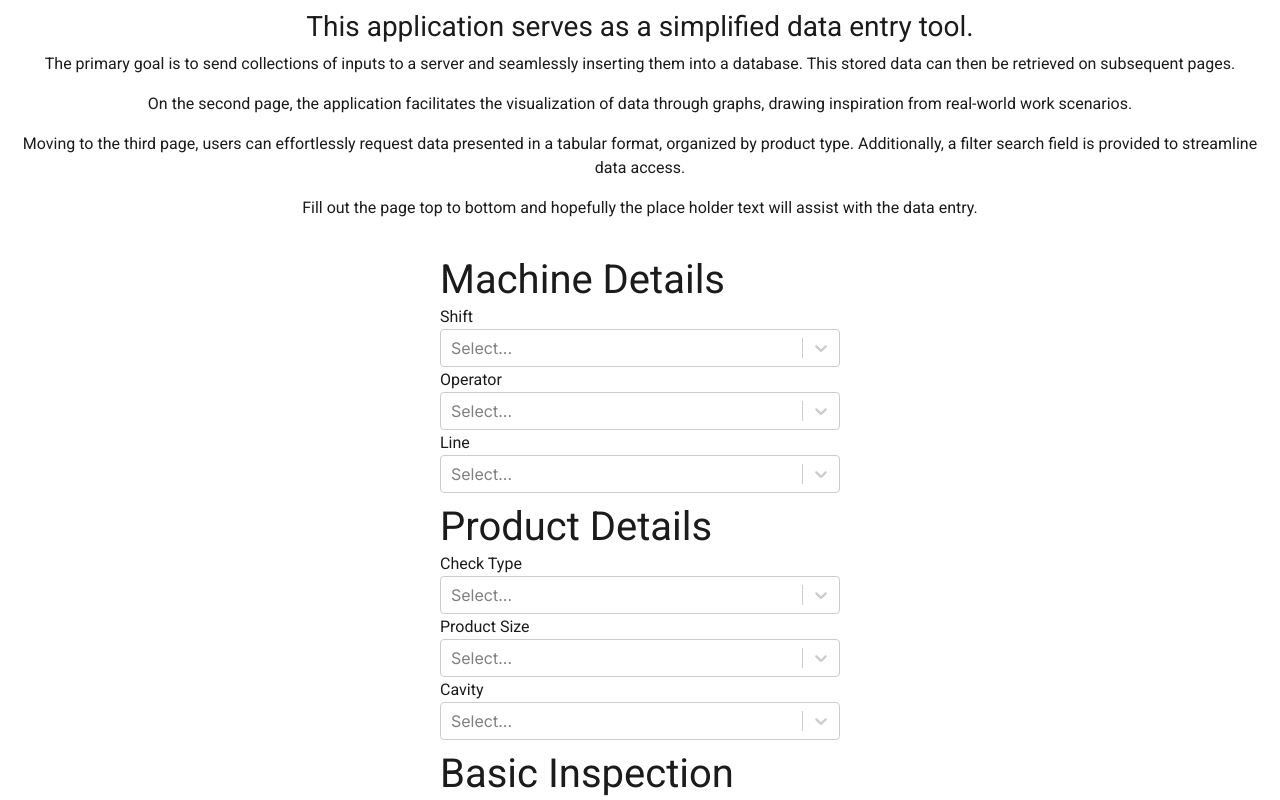
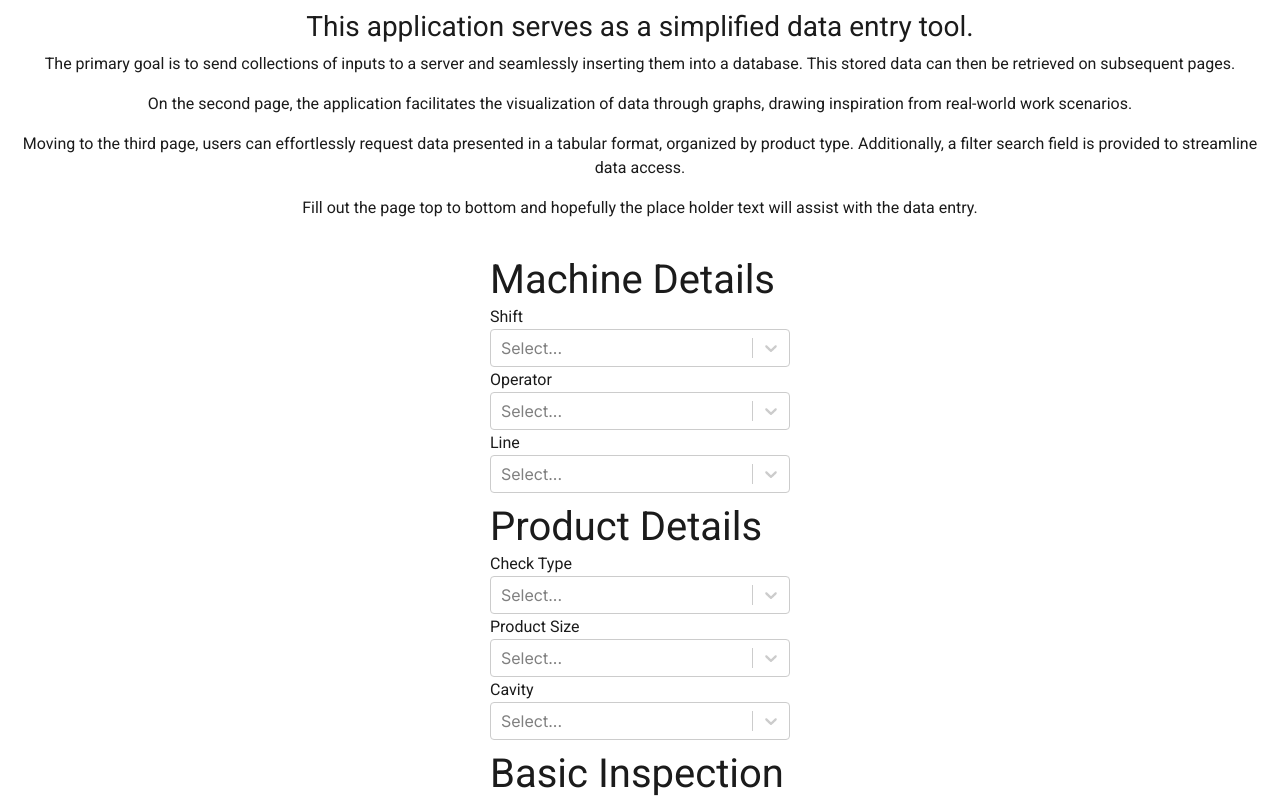
Before and after one commit to LewieM1995/ringcon, a Next.js app: page / in a window 1280 px wide. Shown: the top 800 px of the page. Built offline with nearby package versions, Linux system fonts and the light colour scheme.

Commit message:
CSS fixes and Filtering changes to table comp

```diff
--- a/src/app/comps/comps.css
+++ b/src/app/comps/comps.css
@@ -29,7 +29,7 @@
 
 @media (min-width: 768px) {
     #data-input-form {
-        width: 400px;
+        width: 300px;
         margin: auto;
     }
   }
--- a/src/app/graphs/Chart.js
+++ b/src/app/graphs/Chart.js
@@ -8,7 +8,6 @@ const ChartComponent = ({ barColors, data, type, labels, label, lowerLimit, uppe
 
   const chartRef = useRef(null);
   const chartInstanceRef = useRef(null);
-  console.log('Props', barColors, data, type, labels, label, lowerLimit, upperLimit, yAxisLabel);
 
   useEffect(() => {
     if (chartRef.current && data && data.length > 0) {
--- a/src/app/tables/table.css
+++ b/src/app/tables/table.css
@@ -14,7 +14,7 @@
 .dropdown-container form {
     margin: auto;
     margin-bottom: 20px;
-    width: 300px;
+    width: 280px;
 }
 
 .pagination-div {
```
